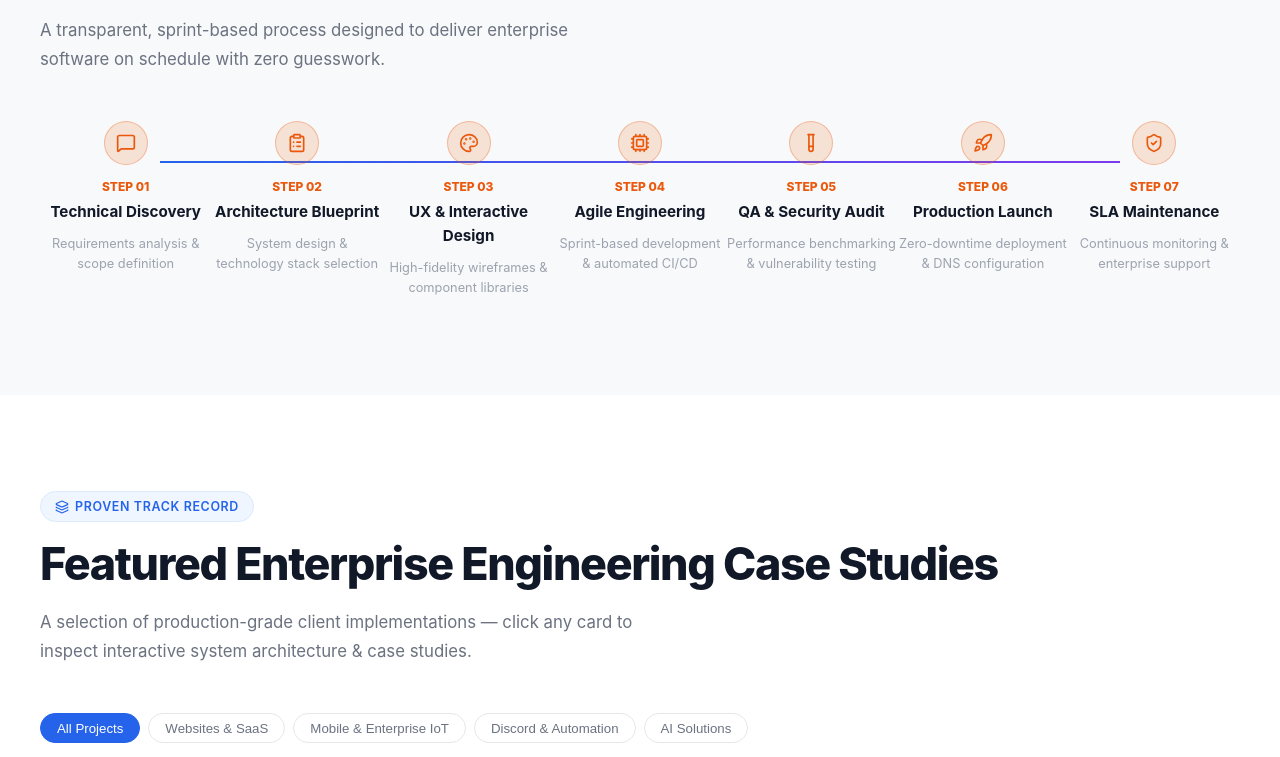
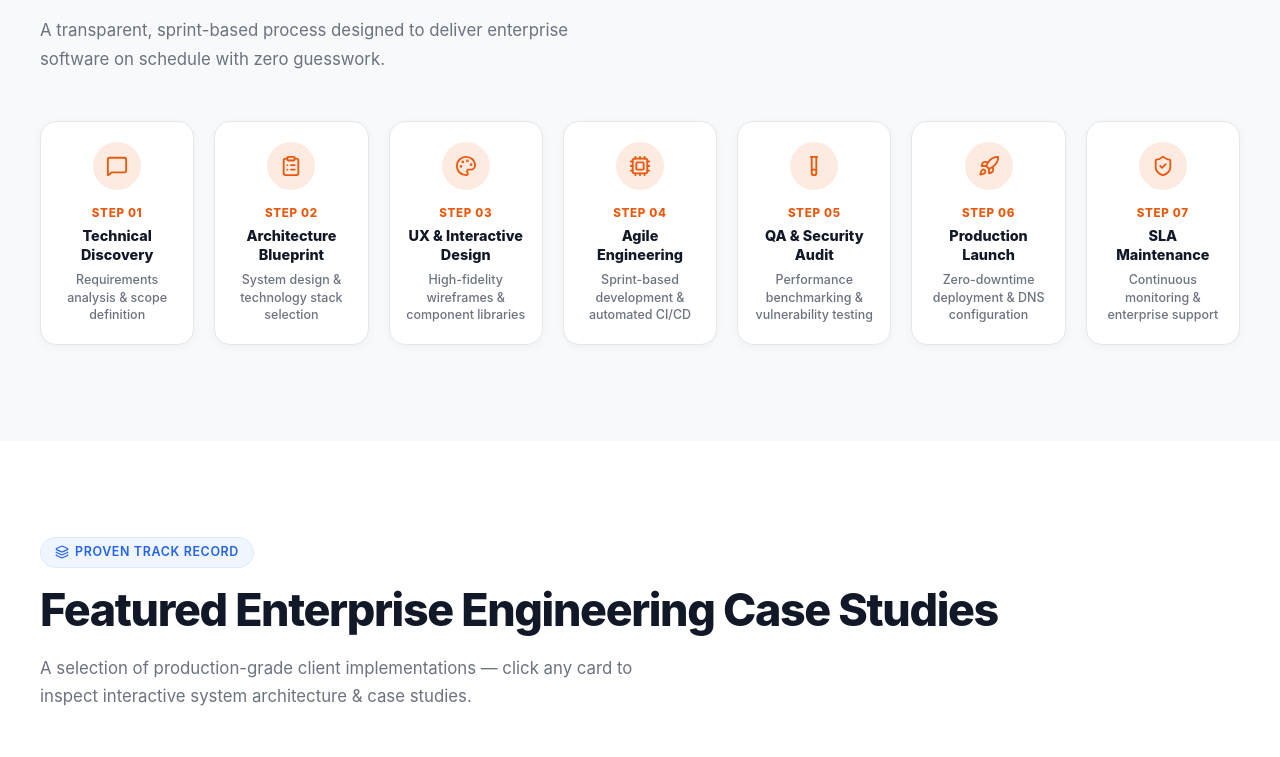
Before and after one commit to Tarun7358/rdkwebsite, a React (Vite) app in the folder frontend/: page / in a window 1280 px wide. Shown: the part 3087-3844 px from the top of the page. Built offline with nearby package versions, Linux system fonts and the light colour scheme; no server answers.

Commit message:
Fix workflow text contrast and resolve ticket section grid overlapping layout

```diff
--- a/frontend/src/components/public/Workflow.tsx
+++ b/frontend/src/components/public/Workflow.tsx
@@ -2,18 +2,18 @@ import React from 'react';
 import { MessageSquare, ClipboardList, Palette, Cpu, TestTube, Rocket, ShieldCheck, GitCommit } from 'lucide-react';
 
 const workflowSteps = [
-  { num: '01', icon: <MessageSquare size={20} />, name: 'Technical Discovery', desc: 'Requirements analysis & scope definition' },
-  { num: '02', icon: <ClipboardList size={20} />, name: 'Architecture Blueprint', desc: 'System design & technology stack selection' },
-  { num: '03', icon: <Palette size={20} />, name: 'UX & Interactive Design', desc: 'High-fidelity wireframes & component libraries' },
-  { num: '04', icon: <Cpu size={20} />, name: 'Agile Engineering', desc: 'Sprint-based development & automated CI/CD' },
-  { num: '05', icon: <TestTube size={20} />, name: 'QA & Security Audit', desc: 'Performance benchmarking & vulnerability testing' },
-  { num: '06', icon: <Rocket size={20} />, name: 'Production Launch', desc: 'Zero-downtime deployment & DNS configuration' },
-  { num: '07', icon: <ShieldCheck size={20} />, name: 'SLA Maintenance', desc: 'Continuous monitoring & enterprise support' },
+  { num: '01', icon: <MessageSquare size={22} color="#ea580c" />, name: 'Technical Discovery', desc: 'Requirements analysis & scope definition' },
+  { num: '02', icon: <ClipboardList size={22} color="#ea580c" />, name: 'Architecture Blueprint', desc: 'System design & technology stack selection' },
+  { num: '03', icon: <Palette size={22} color="#ea580c" />, name: 'UX & Interactive Design', desc: 'High-fidelity wireframes & component libraries' },
+  { num: '04', icon: <Cpu size={22} color="#ea580c" />, name: 'Agile Engineering', desc: 'Sprint-based development & automated CI/CD' },
+  { num: '05', icon: <TestTube size={22} color="#ea580c" />, name: 'QA & Security Audit', desc: 'Performance benchmarking & vulnerability testing' },
+  { num: '06', icon: <Rocket size={22} color="#ea580c" />, name: 'Production Launch', desc: 'Zero-downtime deployment & DNS configuration' },
+  { num: '07', icon: <ShieldCheck size={22} color="#ea580c" />, name: 'SLA Maintenance', desc: 'Continuous monitoring & enterprise support' },
 ];
 
 export const Workflow: React.FC = () => {
   return (
-    <section className="workflow-section" id="about">
+    <section className="workflow-section" id="about" style={{ background: 'var(--bg2, #f8f9fa)' }}>
       <div className="section-inner">
         <div className="section-label" style={{ display: 'inline-flex', alignItems: 'center', gap: '0.4rem' }}>
           <GitCommit size={14} /> Software Lifecycle Methodology
@@ -22,17 +22,36 @@ export const Workflow: React.FC = () => {
         <p className="section-sub">
           A transparent, sprint-based process designed to deliver enterprise software on schedule with zero guesswork.
         </p>
-        <div className="workflow-steps">
+
+        <div style={{ display: 'grid', gridTemplateColumns: 'repeat(auto-fit, minmax(150px, 1fr))', gap: '1.25rem', marginTop: '2.5rem' }}>
           {workflowSteps.map((step, idx) => (
-            <div key={idx} className="step-item visible" style={{ display: 'flex', flexDirection: 'column', alignItems: 'center', textAlign: 'center' }}>
-              <div style={{ background: 'rgba(234, 88, 12, 0.15)', color: '#ea580c', border: '1px solid rgba(234, 88, 12, 0.3)', width: '44px', height: '44px', borderRadius: '50%', display: 'flex', alignItems: 'center', justifyContent: 'center', marginBottom: '0.75rem' }}>
+            <div
+              key={idx}
+              style={{
+                background: 'var(--card, #ffffff)',
+                border: '1px solid var(--border, #e5e7eb)',
+                borderRadius: '16px',
+                padding: '1.25rem 1rem',
+                display: 'flex',
+                flexDirection: 'column',
+                alignItems: 'center',
+                textAlign: 'center',
+                boxShadow: '0 2px 8px rgba(0,0,0,0.04)',
+                transition: 'transform 0.2s ease, box-shadow 0.2s ease'
+              }}
+            >
+              <div style={{ background: 'rgba(234, 88, 12, 0.12)', width: '48px', height: '48px', borderRadius: '50%', display: 'flex', alignItems: 'center', justifyContent: 'center', marginBottom: '0.85rem' }}>
                 {step.icon}
               </div>
-              <div style={{ fontSize: '0.75rem', fontWeight: 800, color: '#ea580c', textTransform: 'uppercase', marginBottom: '0.2rem' }}>
+              <div style={{ fontSize: '0.725rem', fontWeight: 800, color: '#ea580c', textTransform: 'uppercase', letterSpacing: '0.06em', marginBottom: '0.3rem' }}>
                 STEP {step.num}
               </div>
-              <div className="step-name" style={{ fontWeight: 700, fontSize: '0.95rem' }}>{step.name}</div>
-              <div className="step-desc" style={{ fontSize: '0.8rem', color: 'var(--text3, #9ca3af)', marginTop: '0.2rem' }}>{step.desc}</div>
+              <div style={{ fontWeight: 800, fontSize: '0.9rem', color: 'var(--text, #111827)', marginBottom: '0.4rem', lineHeight: '1.3' }}>
+                {step.name}
+              </div>
+              <div style={{ fontSize: '0.78rem', color: 'var(--text2, #4b5563)', lineHeight: '1.4', fontWeight: 500 }}>
+                {step.desc}
+              </div>
             </div>
           ))}
         </div>
```
Also changed, not shown: frontend/src/components/public/TicketSection.tsx (+19 -17 lines).
